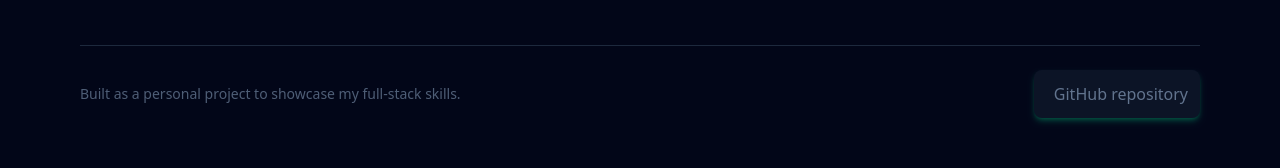
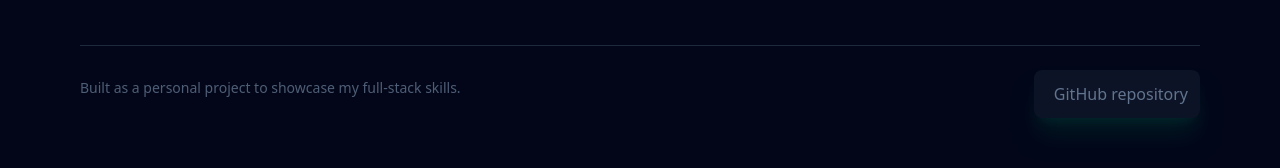
Before and after one commit to HailerSH/ecometrics, an Angular app in the folder frontend/: page / in a window 1280 px wide. Shown: the part 618-786 px from the top of the page. Built offline with nearby package versions, Linux system fonts and the light colour scheme; some icons are missing.

Commit message:
fix: improve footer styling with margin and shadow adjustments

```diff
--- a/frontend/src/app/components/home/layout-footer/footer.component.html
+++ b/frontend/src/app/components/home/layout-footer/footer.component.html
@@ -2,7 +2,7 @@
 <footer class="border-t border-slate-800 pt-6 text-sm text-slate-500">
   <div class="flex flex-wrap items-center justify-between">
 
-    <p class="opacity-80">
+    <p class="opacity-80 mb-3">
       Built as a personal project to showcase my full-stack skills.
     </p>
 
@@ -11,7 +11,7 @@
       target="_blank"
       rel="noreferrer"
       class="group inline-flex items-center gap-2 px-3 py-3 rounded-lg bg-slate-800/40
-             shadow-md shadow-emerald-500/30 hover:bg-slate-800/60 transition"
+             shadow-xl shadow-emerald-500/10 backdrop-blur hover:bg-slate-800/60 transition"
     >
       <iconify-icon
         icon="mdi:github"
```
